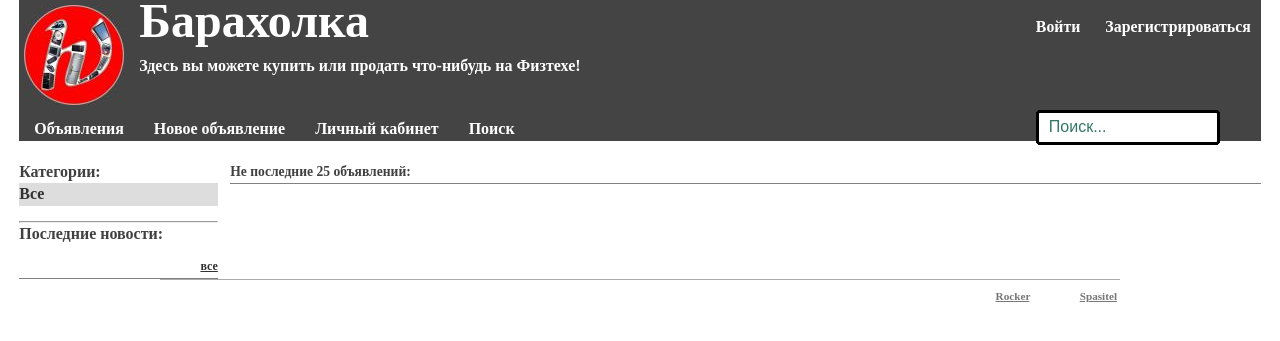
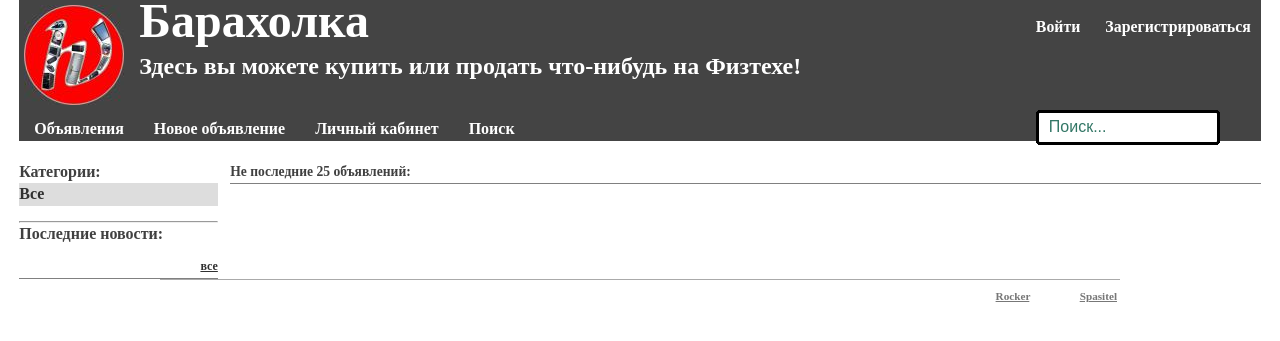
Before and after one commit to wd5/baraholka, a Django app: template buy/templates/main.html in a window 1280 px wide. Shown: the top 341 px of the page. Run offline with Django 3.2, Linux system fonts and the light colour scheme; the template is opened without the code that fills it, so the values that code supplies are empty; parts of the project's set-up code (start-up, migrations or seed data) failed here and were passed over.

Commit message:
Enlarged font of title.

```diff
--- a/buy/templates/main.html
+++ b/buy/templates/main.html
@@ -32,7 +32,7 @@
 		</div>
 		<div style="float: left; padding-top: 10px;">
 			<font size="20pt"><a href='/'>Барахолка</a></font><br><br>
-			<p><strong>Здесь вы можете купить или продать что-нибудь на Физтехе!</strong></p>
+			<p><strong><font size="5pt">Здесь вы можете купить или продать что-нибудь на Физтехе!</font></strong></p>
 		</div>
 		<div id="pagetop">
 			<div id="topnav">
```
